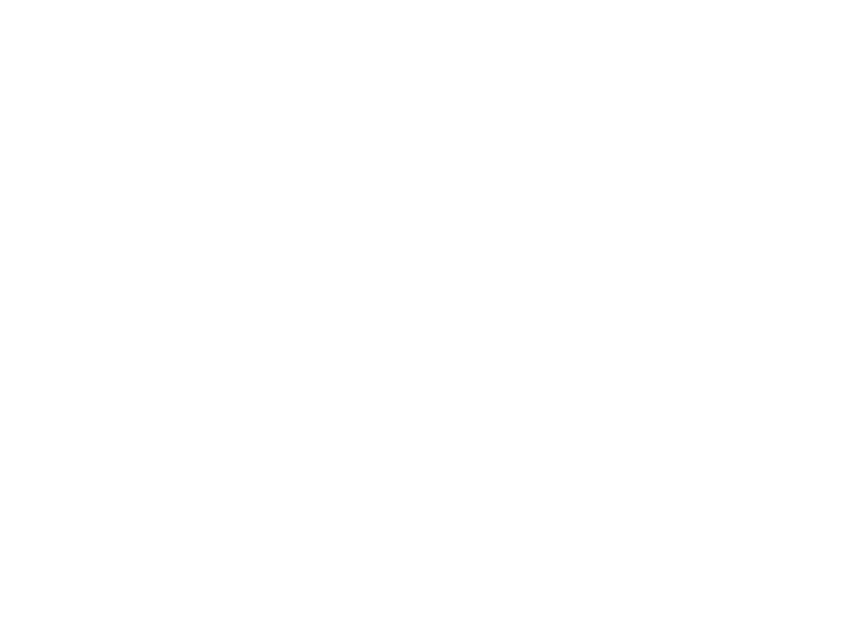
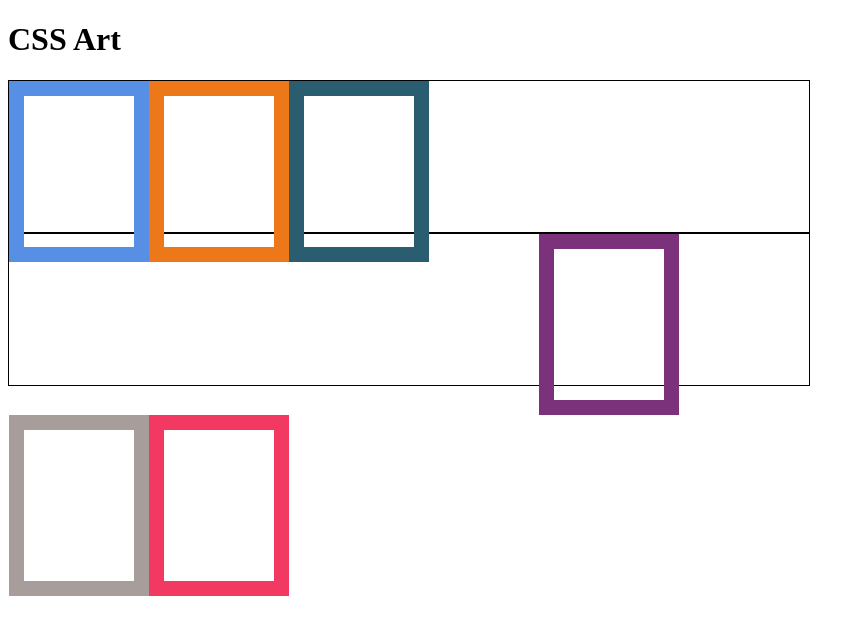
Before and after one commit to jballas/web-dev-hw, a plain HTML site: page assignment-11/index.html in a window 1280 px wide. Shown: the whole page, without its empty margins (0-865 px from the left). Drawn offline with Linux system fonts and the light colour scheme.

Commit message:
updated css and index
Well, I have colored my divs and given them different classes, but they are not quite the right shape or in the correct posistion.

```diff
--- a/assignment-11/css/style.css
+++ b/assignment-11/css/style.css
@@ -1,11 +1,38 @@
 .canvas {
-  width: 600px;
-  height: 300px;
+  width: 800px;
+  height: 151px;
+  border:1px solid black;
 }
 
 .container{
-  width:30%;
-  heigh:50%;
-  border-color: rgb(86, 143, 227);
-  border: 20px;
+  width: 110px;
+  height: 100%;
+  float: left;
 }
+
+.section1 {
+  border: 15px solid rgb(86, 143, 227);
+}
+
+.section2 {
+  border: 15px solid rgb(236, 120, 25);
+}
+
+.section3 {
+  border: 15px solid rgb(41, 93, 111);
+}
+
+.hidden-content {
+  display: none;
+}
+.section6{
+  border: 15px solid rgb(124, 49, 123);
+}
+
+.section7{
+  border: 15px solid rgb(167, 158, 156);
+}
+
+.section8{
+  border: 15px solid rgb(241, 57, 98);
+}
--- a/assignment-11/index.html
+++ b/assignment-11/index.html
@@ -6,19 +6,23 @@
     <meta name="author" content="Julia Ballas" />
     <meta name = viewport" content="width=device-width, initial-scale=1.0" />
 
-    <link rel="stylesheet" type="text/css" href="../css/style.css" />
+    <link rel="stylesheet" type="text/css" href="./css/style.css" />
     <title>CSS Artwork</title>
     </head>
   <body>
-    <header></header>
-
+    <header>
+    <h1>CSS Art</h1></header>
     <div class="canvas">
-        <div class="container"</div>
-        <div class="container"</div>
-        <div class="container"</div>
-        <div class="container"</div>
-        <div class="container"</div>
-        <div class="container"</div>
+        <div class="container section1"></div>
+        <div class="container section2"></div>
+        <div class="container section3"></div>
+        <div class="container section4"></div>
+    </div>
+    <div class="canvas">
+        <div class="container section5"></div>
+        <div class="container section6"></div>
+        <div class="container section7"></div>
+        <div class="container section8"></div>
     </div>
     <footer</footer>
 
```
